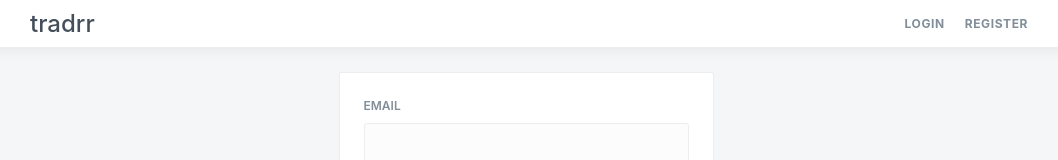
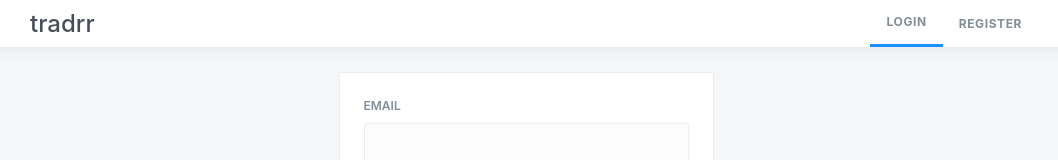
Before and after one commit to jakeadelman/react-apollo-sentiment, a Next.js app: page /login in a window 1280 px wide. Shown: the top 160 px of the page, without its empty margins (114-1172 px from the left). Built offline with nearby package versions, Linux system fonts and the light colour scheme.

Commit message:
cleaning up

```diff
--- /dev/null
+++ b/components/Header/Dropdown.js
@@ -0,0 +1,98 @@
+import React from "react";
+import RegisterForm from "../RegisterForm";
+import FontAwesome from "react-fontawesome";
+import styled from "styled-components";
+import { smallFont } from "../shared/helpers";
+import Link from "next/link";
+
+export default class Dropdown extends React.Component {
+  constructor(props) {
+    super(props);
+    this.state = {
+      listOpen: false
+    };
+    this.toggleList = this.toggleList.bind(this);
+  }
+
+  handleClickOutside() {
+    this.setState({
+      listOpen: false
+    });
+  }
+  toggleList() {
+    this.setState(prevState => ({
+      listOpen: !prevState.listOpen
+    }));
+  }
+  render() {
+    const { list } = this.props;
+    const { listOpen } = this.state;
+    return (
+      <div style={{ display: "flex" }}>
+        <StyledLink onClick={() => this.toggleList()}>
+          <div className="dd-header-title">settings</div>
+          {listOpen ? (
+            <FontAwesome name="angle-up" size="2x" />
+          ) : (
+            <FontAwesome name="angle-down" size="2x" />
+          )}
+        </StyledLink>
+        {listOpen && (
+          <DropdownDiv>
+            <DropdownListItem>account</DropdownListItem>
+            <Link prefetch href="/logout">
+              <DropdownListItem>logout</DropdownListItem>
+            </Link>
+          </DropdownDiv>
+        )}
+      </div>
+    );
+  }
+}
+
+const DropdownListItem = styled.div`
+  ${smallFont}
+  padding: 16px;
+`;
+
+const DropdownDiv = styled.div`
+  position: absolute;
+  display: block;
+  background-color: ${props => props.theme.foreground};
+  margin-top: 45px;
+  border: 1px solid black;
+`;
+
+const StyledLink = styled.div`
+  margin: auto 10px;
+  color: ${props => props.theme.mutedText};
+
+  position: relative;
+  cursor: pointer;
+
+  ::after {
+    content: "";
+    position: absolute;
+    left: 0;
+    right: 0;
+    bottom: 0;
+    opacity: 0;
+    border-bottom: 1px solid ${props => props.theme.accent};
+  }
+
+  :hover {
+    opacity: 1;
+    color: ${props => props.theme.accent};
+  }
+
+  &.active::after {
+    left: 0;
+    right: 0;
+    bottom: 0;
+    border-bottom: 3px solid ${props => props.theme.accent};
+  }
+  font-weight: 700;
+  letter-spacing: 0.05em;
+  font-size: 12px;
+  text-transform: uppercase;
+`;
--- a/components/Header/Header.js
+++ b/components/Header/Header.js
@@ -1,5 +1,6 @@
 import Link from "next/link";
 import { withRouter } from "next/router";
+import Dropdown from "./Dropdown";
 // import Head from "Header/Head";
 import styled, { ThemeProvider } from "styled-components";
 import theme from "../theme";
@@ -7,11 +8,15 @@ import { observer } from "mobx-react-lite";
 import { UserStoreContext } from "../../stores/UserStore";
 import { useContext, useState } from "react";
 import HeaderLogo from "./Logo";
+import "./header.scss";
+
+import { headerItem, wideFont, link, transition } from "../shared/helpers";
 const Cookie = require("js-cookie");
 
-const Header2 = observer(({ router: { pathname } }) => {
+const Header2 = ({ router }) => {
   const cook = Cookie.get("isAuth");
   console.log(cook);
+  console.log(router.pathname);
 
   let authOrNo = cook == "true";
 
@@ -22,13 +27,17 @@ const Header2 = observer(({ router: { pathname } }) => {
           <HeaderLogo />
 
           <Link prefetch href="/login">
-            <StyledLink className={pathname === "/login" ? "is-active" : ""}>
+            <StyledLink
+              className={router.pathname === "/login" ? "is-active" : ""}
+            >
               login
             </StyledLink>
           </Link>
 
           <Link prefetch href="/register">
-            <StyledLink className={pathname === "/register" ? "is-active" : ""}>
+            <StyledLink
+              className={router.pathname === "/register" ? "is-active" : ""}
+            >
               register
             </StyledLink>
           </Link>
@@ -41,27 +50,28 @@ const Header2 = observer(({ router: { pathname } }) => {
         <Wrapper>
           <HeaderLogo />
 
-          <Link prefetch href="/logout">
-            <StyledLink className={pathname === "/login" ? "is-active" : ""}>
-              logout
-            </StyledLink>
-          </Link>
+          <Dropdown />
         </Wrapper>
       </ThemeProvider>
     );
   }
-});
+};
 
 export default withRouter(Header2);
 
 const StyledLink = styled.div`
-  margin: auto 10px;
+  ${headerItem};
+  ${wideFont};
+  ${link};
+  margin: 0;
   color: ${props => props.theme.mutedText};
 
   position: relative;
   cursor: pointer;
 
   ::after {
+    ${transition("opacity", "border-bottom-width")};
+
     content: "";
     position: absolute;
     left: 0;
@@ -74,6 +84,10 @@ const StyledLink = styled.div`
   :hover {
     opacity: 1;
     color: ${props => props.theme.accent};
+  }
+  :hover::after {
+    opacity: 1;
+    border-bottom: 1px solid ${props => props.theme.accent};
   }
 
   &.active::after {
--- /dev/null
+++ b/components/Header/header.scss
@@ -0,0 +1,7 @@
+.is-active {
+  border-bottom: 3px solid #1890ff;
+  :hover {
+    opacity: 1;
+    border-bottom: none;
+  }
+}
--- a/next.config.js
+++ b/next.config.js
@@ -1,8 +1,9 @@
 const withCss = require("@zeit/next-css");
 const withTypescript = require("@zeit/next-typescript");
 const compose = require("next-compose");
+const withSass = require("@zeit/next-sass");
 
 // module.exports = withCSS(withTypescript());
 
 // module.exports = withCss();
-module.exports = compose([[withCss], [withTypescript]]);
+module.exports = compose([[withCss], [withTypescript], [withSass]]);
--- a/package.json
+++ b/package.json
@@ -25,6 +25,7 @@
     "@vx/shape": "^0.0.184",
     "@vx/tooltip": "^0.0.184",
     "@zeit/next-css": "^1.0.1",
+    "@zeit/next-sass": "^1.0.1",
     "@zeit/next-typescript": "^1.1.1",
     "apollo-boost": "^0.1.27",
     "apollo-client": "^2.4.13",
@@ -44,6 +45,7 @@
     "mobx-react-lite": "^1.0.1",
     "next": "^7.0.2",
     "next-auth": "^1.12.1",
+    "node-sass": "^4.11.0",
     "path": "^0.12.7",
     "pondjs": "^0.8.10",
     "popper.js": "^1.14.7",
@@ -51,8 +53,10 @@
     "react": "^16.8.1",
     "react-apollo": "^2.4.1",
     "react-dom": "^16.8.1",
+    "react-dropdown": "^1.6.4",
     "react-facebook": "^6.0.15",
     "react-facebook-login": "^4.1.1",
+    "react-fontawesome": "^1.6.1",
     "react-particles-js": "^2.4.2",
     "react-pose": "^4.0.7",
     "react-stripe-elements": "^2.0.3",
@@ -68,6 +72,7 @@
     "serverless-http": "^1.9.0",
     "stripe": "^6.25.1",
     "styled-components": "^4.1.3",
+    "styled-jsx": "^3.2.1",
     "typist": "^0.1.0",
     "underscore": "^1.9.1"
   },
--- a/pages/login.js
+++ b/pages/login.js
@@ -4,17 +4,38 @@ import LoginForm from "../components/LoginForm";
 import styled, { ThemeProvider } from "styled-components";
 import theme from "../components/theme";
 import LoginForm2 from "../components/LoginForm2";
+import Router from "next/router";
+let Cookie = require("js-cookie");
 
-export default () => (
+export default function LoginPage() {
+  let cook = Cookie.get("isAuth") === "true";
+  console.log(cook);
+  if (!!cook) {
+    Router.push("/dashboard");
+  } else {
+    return (
       <App>
         <Header />
-    <ThemeProvider theme={theme}>
+        <ThemeProvider theme={theme(false)}>
           <Wrapper>
             <LoginForm2 />
           </Wrapper>
         </ThemeProvider>
       </App>
     );
+  }
+}
+
+// export default () => (
+//   <App>
+//     <Header />
+//     <ThemeProvider theme={theme(false)}>
+//       <Wrapper>
+//         <LoginForm2 />
+//       </Wrapper>
+//     </ThemeProvider>
+//   </App>
+// );
 
 const Wrapper = styled.div`
   display: flex;
```
Also changed, not shown: components/Dashboard/DashInitialTerms.js (+7 -7 lines), components/Stripe/CardSection.js (deleted, +0 -16 lines), components/Stripe/CheckoutForm.js (+25 -12 lines), pages/_document.js (+3 -9 lines), pages/index.js (+8 -7 lines), pages/register.js (+16 -2 lines), 2 other files (tests, documents, lock files or other folders). Lines whose indentation alone changed are shown as unchanged.
